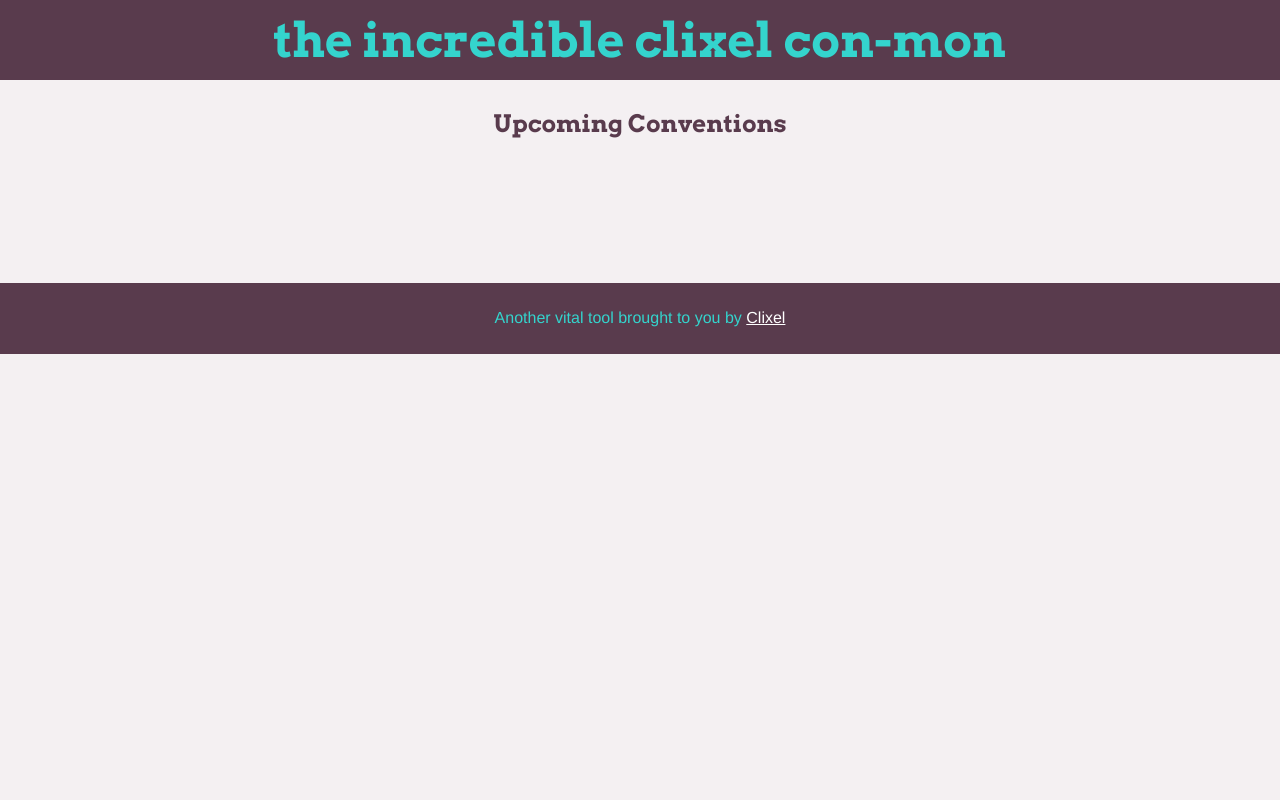
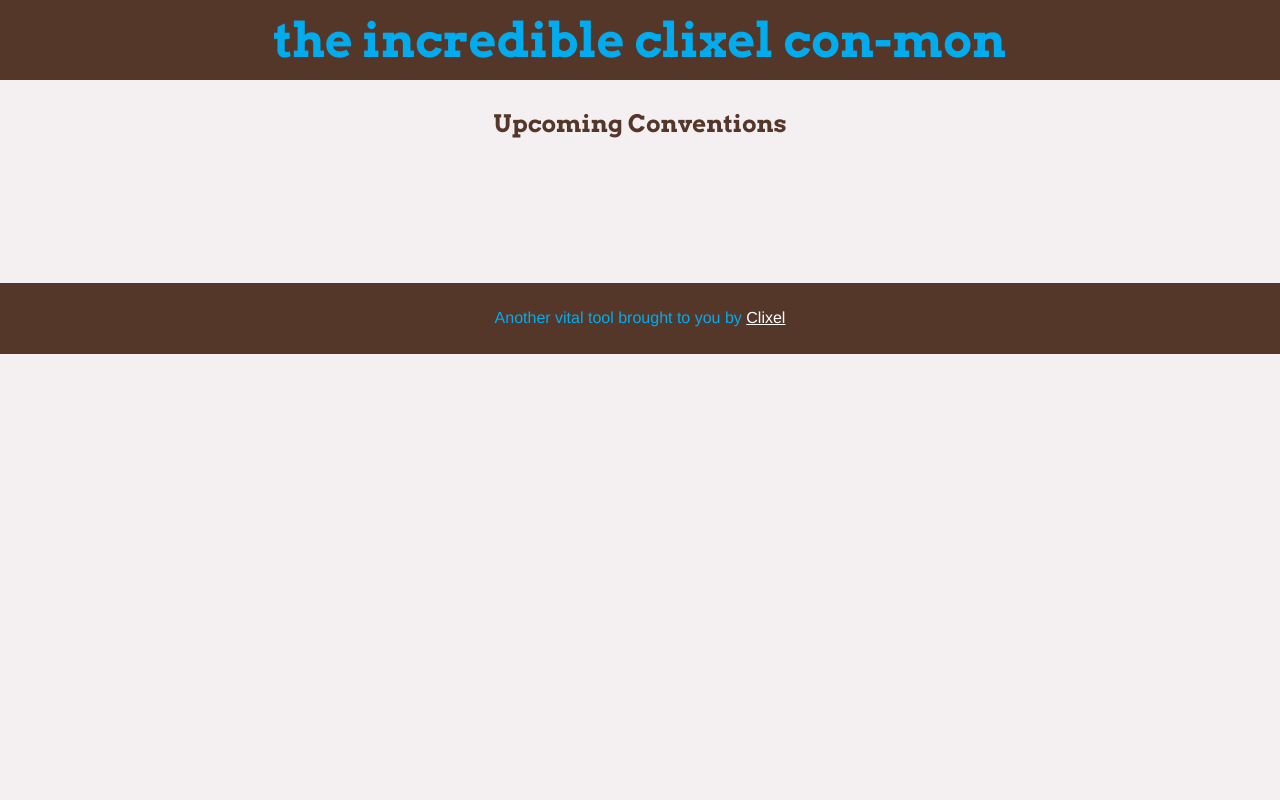
Before and after one commit to natebeaty/con-mon, a Flask app: page / in a window 1280 px wide. Run offline with Flask 2, Linux system fonts and the light colour scheme; data that the repository does not hold is empty; parts of the project's set-up code (start-up, migrations or seed data) failed here and were passed over; some libraries are stand-ins or nearby versions.

Commit message:
color tweaks

```diff
--- a/static/css/application.css
+++ b/static/css/application.css
@@ -417,10 +417,10 @@ body {
   font-size: 70%;
   background: #f4f0f2;
   font-family: 'Arimo';
-  color: #593b4d; }
+  color: #543729; }
 
 a {
-  color: #d43142; }
+  color: #ffcc2f; }
 
 h1, h2, h3 {
   font-family: 'Arvo';
@@ -443,8 +443,8 @@ h3 {
   margin: 0 0 .3rem; }
 
 header {
-  background: #593b4d;
-  color: #34d4cd;
+  background: #543729;
+  color: #00acee;
   margin-bottom: 2rem; }
   header .wrap {
     padding: 1rem; }
@@ -464,9 +464,9 @@ header {
 
 footer {
   clear: both;
-  background: #593b4d;
+  background: #543729;
   text-align: center;
-  color: #34d4cd;
+  color: #00acee;
   padding: 1rem; }
   footer a {
     color: #fff; }
--- a/static/scss/_clndr.scss
+++ b/static/scss/_clndr.scss
@@ -18,40 +18,40 @@ $clndr-border: 1px solid #000;
     }
     li {
         background:#fff;
-        border-bottom: 1px solid $highlight;
+        border-bottom: 1px solid rgba($dark,.15);
         display: block;
         float: left;
         width: 14.24%;
         height: 34px;
         line-height: 34px;
         text-align: center;
-        color: #999;
+        color: rgba($dark,.5);
         &.today {
             color: #000;
             box-shadow: inset 0 0 10px $highlight;
         }
         &.event {
-            background: #ff6919;
+            background: $highlight;
             color: #fff;
-            box-shadow: inset 0 0 10px rgba($dark,.5);
+            box-shadow: inset 0 0 10px rgba($dark,.3);
         }
         &.empty {
-            background: $highlight;
+            background: rgba($dark,.15);
         }
     }
     .days-of-the-week {
         li {
             font: bold 12px/1 'Arvo';
-            background: $vibrant;
+            background: rgba($dark,.65);
             color: #fff;
             height: 34px;
             line-height: 34px;
-            border-bottom: 1px solid #333;
+            border-bottom: 1px solid rgba($dark,.35);
         }
     }
     .month {
         text-transform: uppercase;
-        color: $vibrant;
+        color: $dark;
     }
     .event-detail {
         display: none;
--- a/static/scss/_mixins.scss
+++ b/static/scss/_mixins.scss
@@ -1,7 +1,8 @@
-$dark: #593b4d;
-$vibrant: #d43142;
-$vibrant2: #fa384d;
-$highlight: #34d4cd;
+$dark: #543729;
+$vibrant: #ffcc2f;
+$vibrant2: #ef5734;
+$highlight: #00acee;
+$highlight2: #33b233;
 $background: #f4f0f2;
 
 .cf:before,
```
Also changed, not shown: other parts of static/css/application.css (+15 -15 lines).
